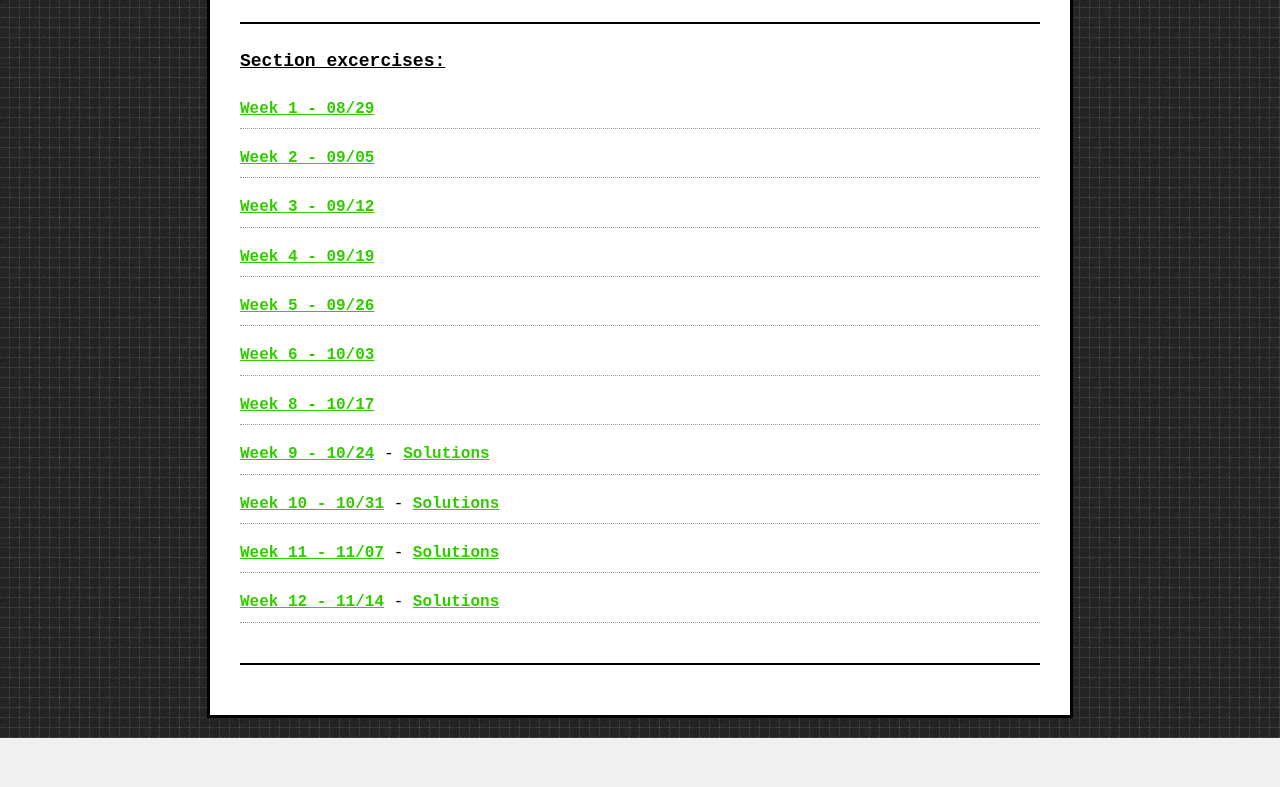
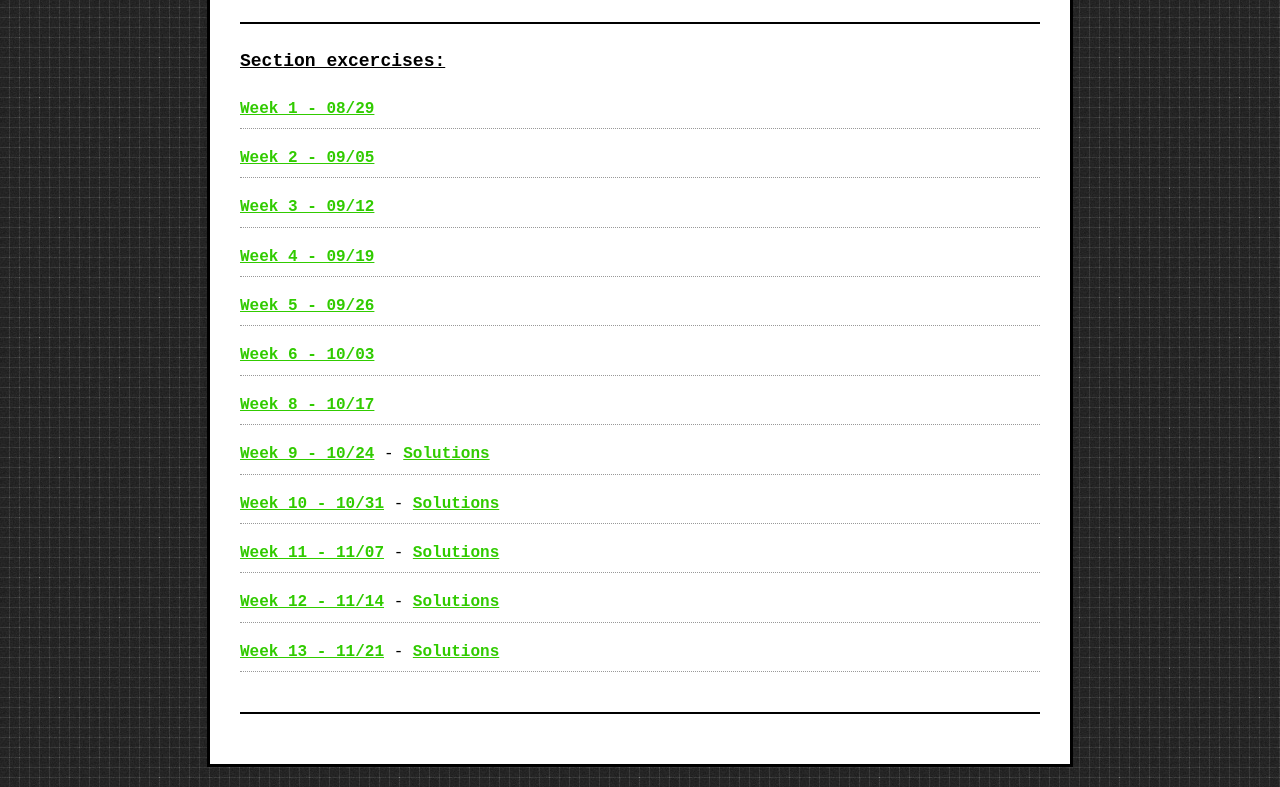
Before and after one commit to GZMLA/logic220-fridays.github.io, a plain HTML site: page index.html in a window 1280 px wide. Shown: the part 702-1489 px from the top of the page. Before the commit the page ends 1440 px from the top, so only its background shows below. Drawn offline with Linux system fonts and the light colour scheme.

Commit message:
Add Week 13 links to index.html

```diff
--- a/index.html
+++ b/index.html
@@ -200,6 +200,9 @@
                 <li class="link-item">
                     <a href="Week 12.pdf">Week 12 - 11/14</a> - <a href="Week 12 Solutions.pdf">Solutions</a>
                 </li>
+                <li class="link-item">
+                    <a href="Week 13.pdf">Week 13 - 11/21</a> - <a href="Week 13 Solutions.pdf">Solutions</a>
+                </li>
                 <li></li>
             </ul>
         </div>
```
